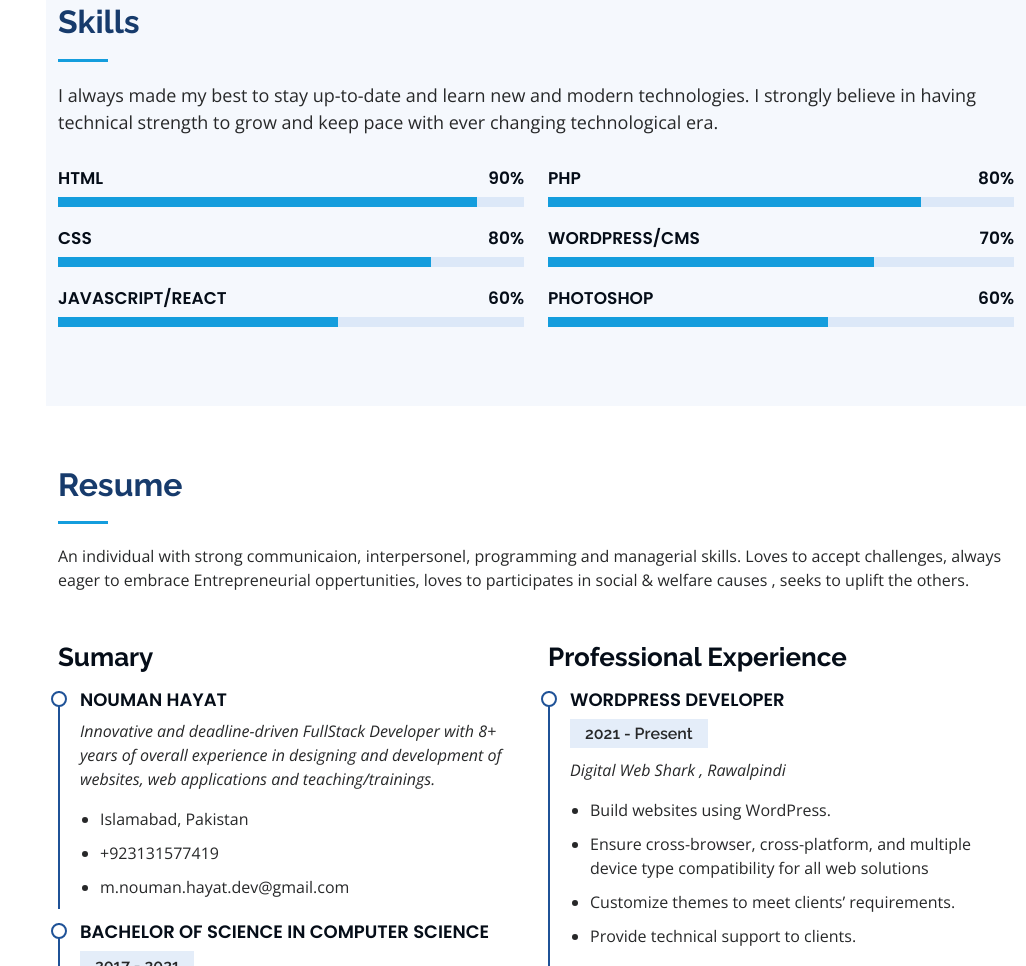
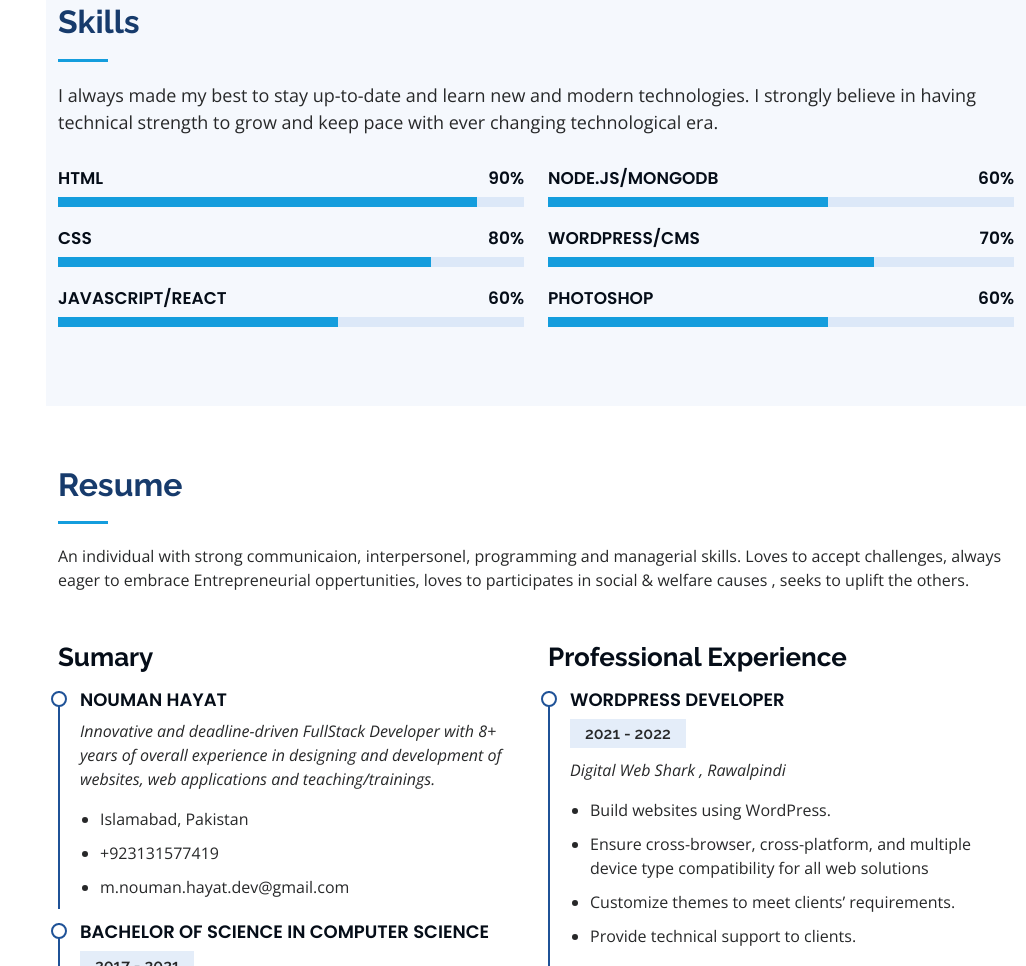
Before and after one commit to Nouman-hayat/portfolio, a plain HTML site: page index.html in a window 1280 px wide. Shown: the part 1791-2757 px from the top of the page, without its empty margins (254-1280 px from the left). Drawn offline with nearby package versions, Linux system fonts and the light colour scheme.

Commit message:
skill section update

```diff
--- a/index.html
+++ b/index.html
@@ -207,9 +207,9 @@
           <div class="col-lg-6" data-aos="fade-up" data-aos-delay="100">
 
             <div class="progress">
-              <span class="skill">PHP <i class="val">80%</i></span>
+              <span class="skill">Node.js/mongodb <i class="val">60%</i></span>
               <div class="progress-bar-wrap">
-                <div class="progress-bar" role="progressbar" aria-valuenow="80" aria-valuemin="0" aria-valuemax="100"></div>
+                <div class="progress-bar" role="progressbar" aria-valuenow="60" aria-valuemin="0" aria-valuemax="100"></div>
               </div>
             </div>
 
@@ -273,7 +273,7 @@
             <h3 class="resume-title">Professional Experience</h3>
             <div class="resume-item">
               <h4>Wordpress Developer</h4>
-              <h5>2021 - Present</h5>
+              <h5>2021 - 2022</h5>
               <p><em>Digital Web Shark , Rawalpindi</em></p>
               <ul>
                 <li>Build websites using WordPress.</li>
```
